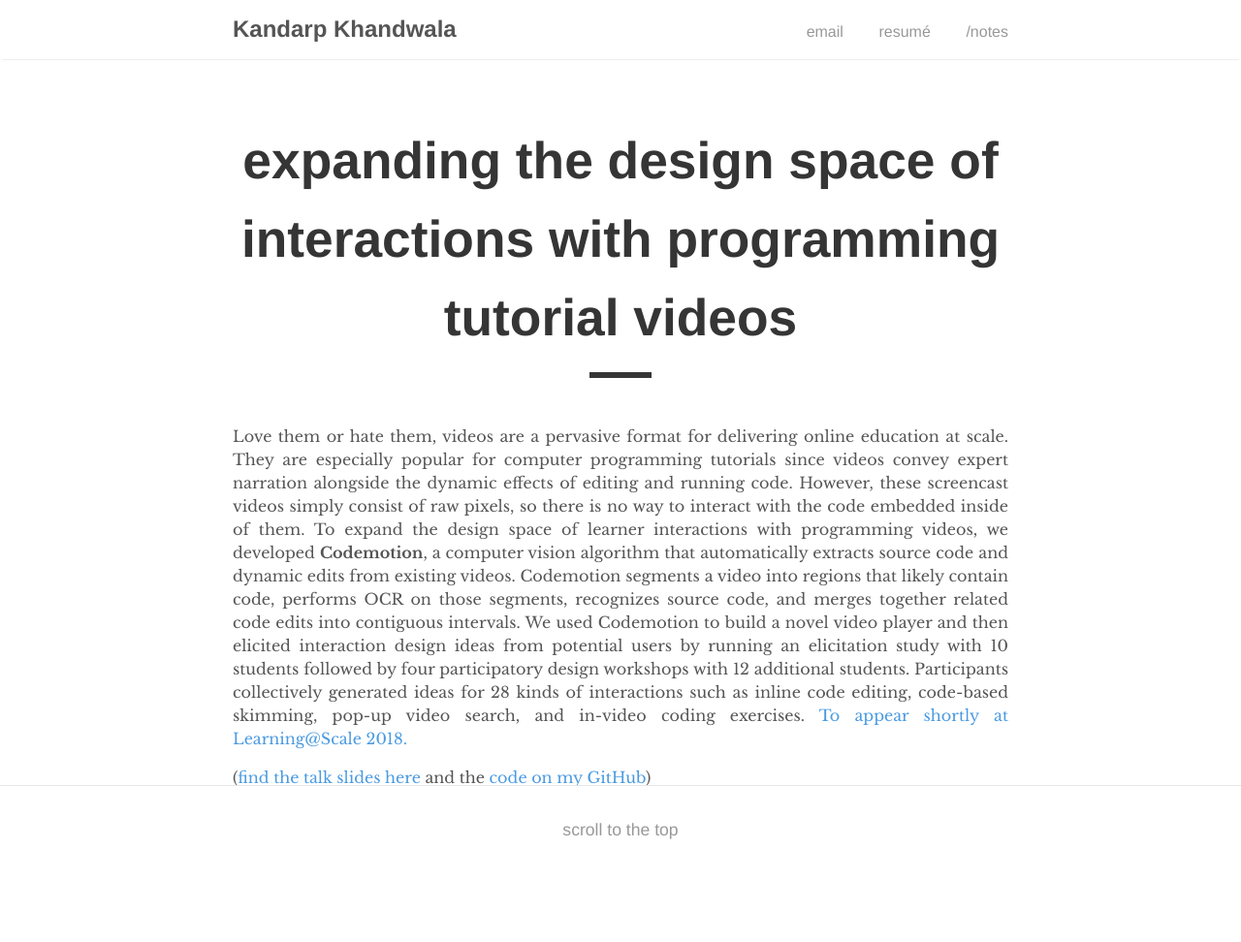
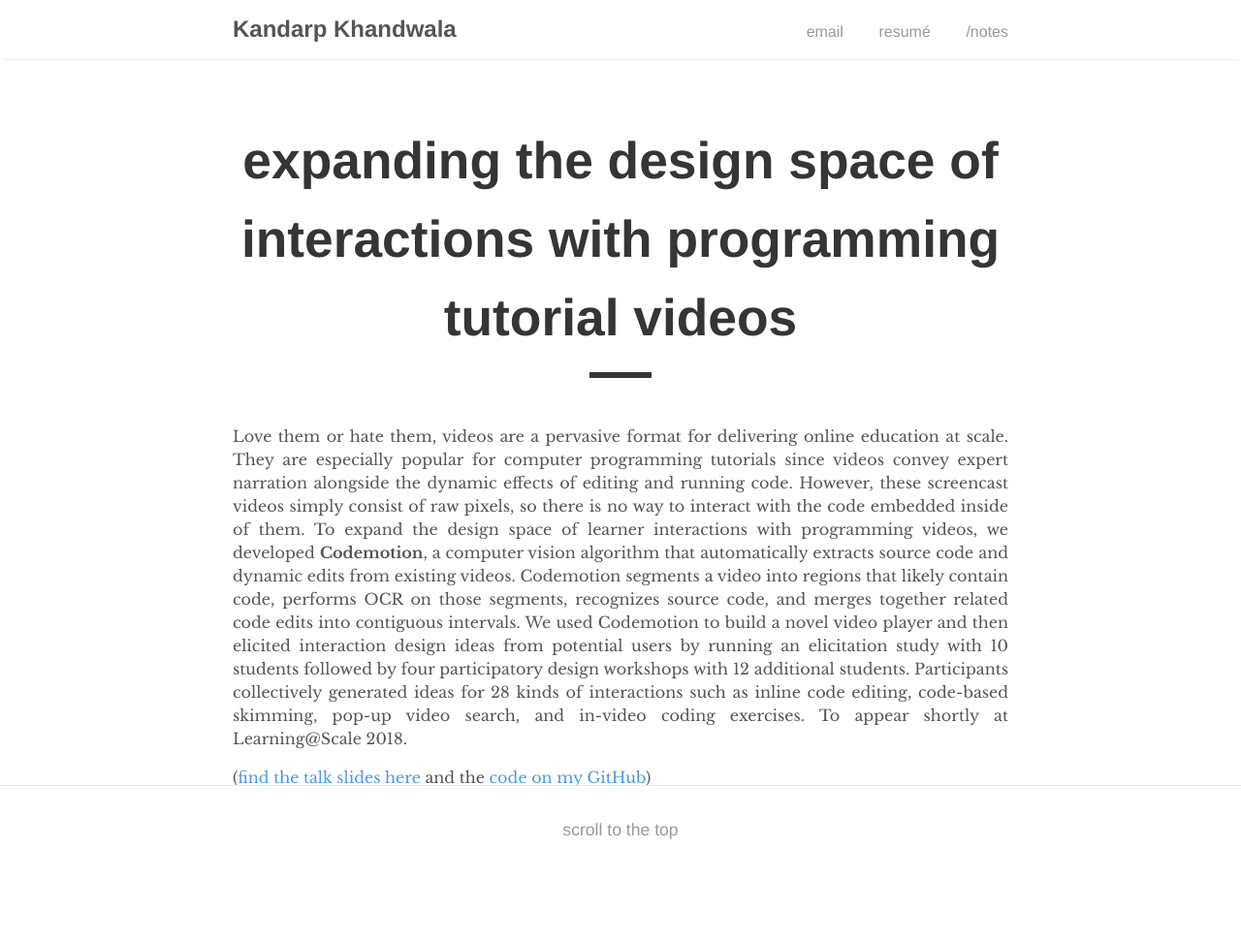
Before and after one commit to kandarpksk/kandarpksk.github.io, a Jekyll site: the page built from _posts/2018-01-28-codemotion.md, in a window 1280 px wide. Shown: the whole page at 97% size. Built offline with Jekyll 4.4.1, drawn with Linux system fonts in a browser that asks for light colours; some of the changed lines change nothing that is shown.

Commit message:
Update 2018-01-28-codemotion.md

```diff
--- a/_posts/2018-01-28-codemotion.md
+++ b/_posts/2018-01-28-codemotion.md
@@ -4,6 +4,6 @@
 permalink: /codemotion
 ---
 
-Love them or hate them, videos are a pervasive format for delivering online education at scale. They are especially popular for computer programming tutorials since videos convey expert narration alongside the dynamic effects of editing and running code. However, these screencast videos simply consist of raw pixels, so there is no way to interact with the code embedded inside of them. To expand the design space of learner interactions with programming videos, we developed **Codemotion**, a computer vision algorithm that automatically extracts source code and dynamic edits from existing videos. Codemotion segments a video into regions that likely contain code, performs OCR on those segments, recognizes source code, and merges together related code edits into contiguous intervals. We used Codemotion to build a novel video player and then elicited interaction design ideas from potential users by running an elicitation study with 10 students followed by four participatory design workshops with 12 additional students. Participants collectively generated ideas for 28 kinds of interactions such as inline code editing, code-based skimming, pop-up video search, and in-video coding exercises. [To appear shortly at Learning@Scale 2018.](https://dl.acm.org/citation.cfm?doid=3231644.3231652)
+Love them or hate them, videos are a pervasive format for delivering online education at scale. They are especially popular for computer programming tutorials since videos convey expert narration alongside the dynamic effects of editing and running code. However, these screencast videos simply consist of raw pixels, so there is no way to interact with the code embedded inside of them. To expand the design space of learner interactions with programming videos, we developed **Codemotion**, a computer vision algorithm that automatically extracts source code and dynamic edits from existing videos. Codemotion segments a video into regions that likely contain code, performs OCR on those segments, recognizes source code, and merges together related code edits into contiguous intervals. We used Codemotion to build a novel video player and then elicited interaction design ideas from potential users by running an elicitation study with 10 students followed by four participatory design workshops with 12 additional students. Participants collectively generated ideas for 28 kinds of interactions such as inline code editing, code-based skimming, pop-up video search, and in-video coding exercises. To appear shortly at Learning@Scale 2018.
 
 ([find the talk slides here](https://www.icloud.com/keynote/0CrqCVgrx10z1Dov72B_bmG-g#Codemotion-LAS18-Kandarp) and the [code on my GitHub](https://github.com/kandarpksk/codemotion-las2018))
```
